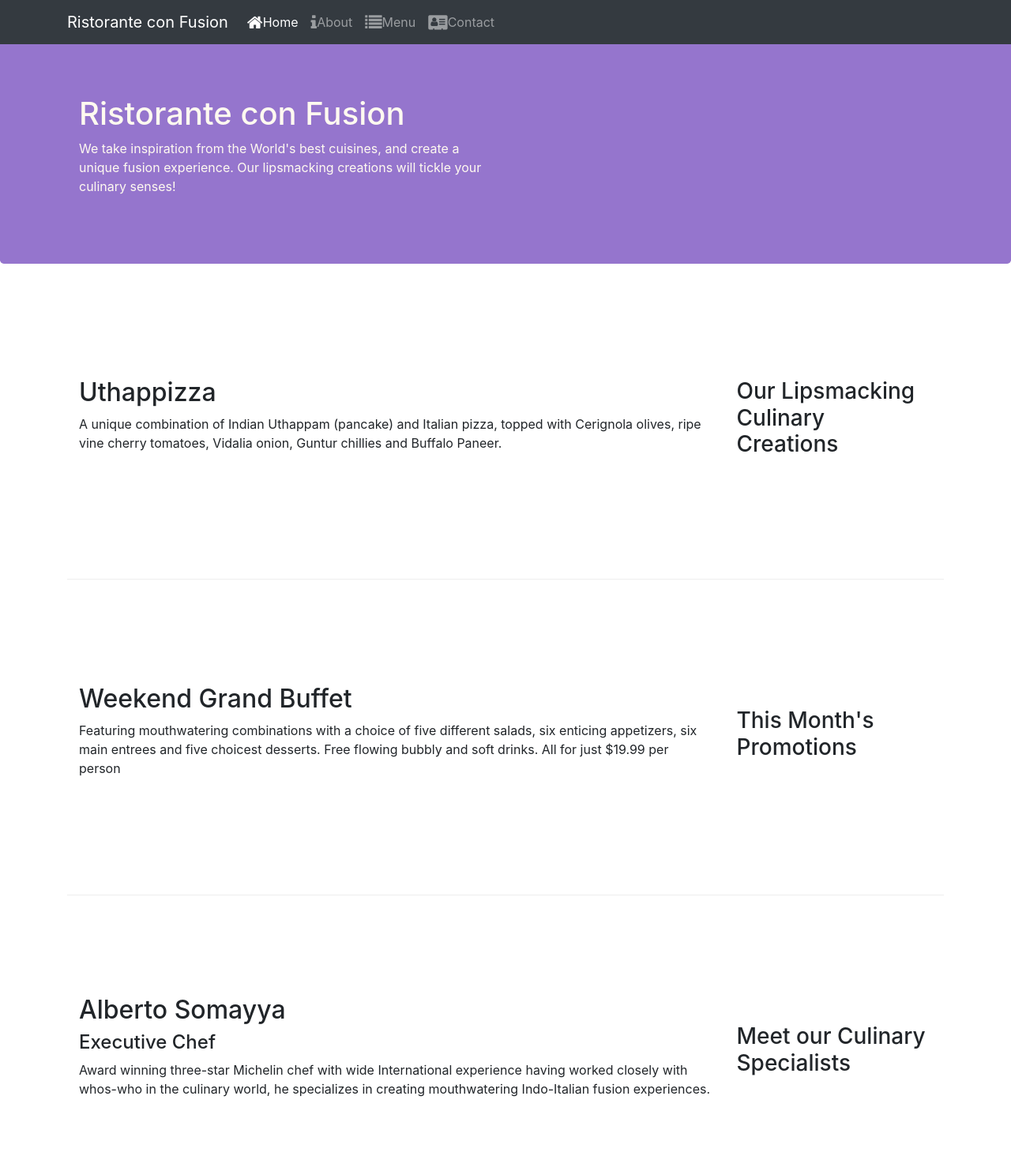
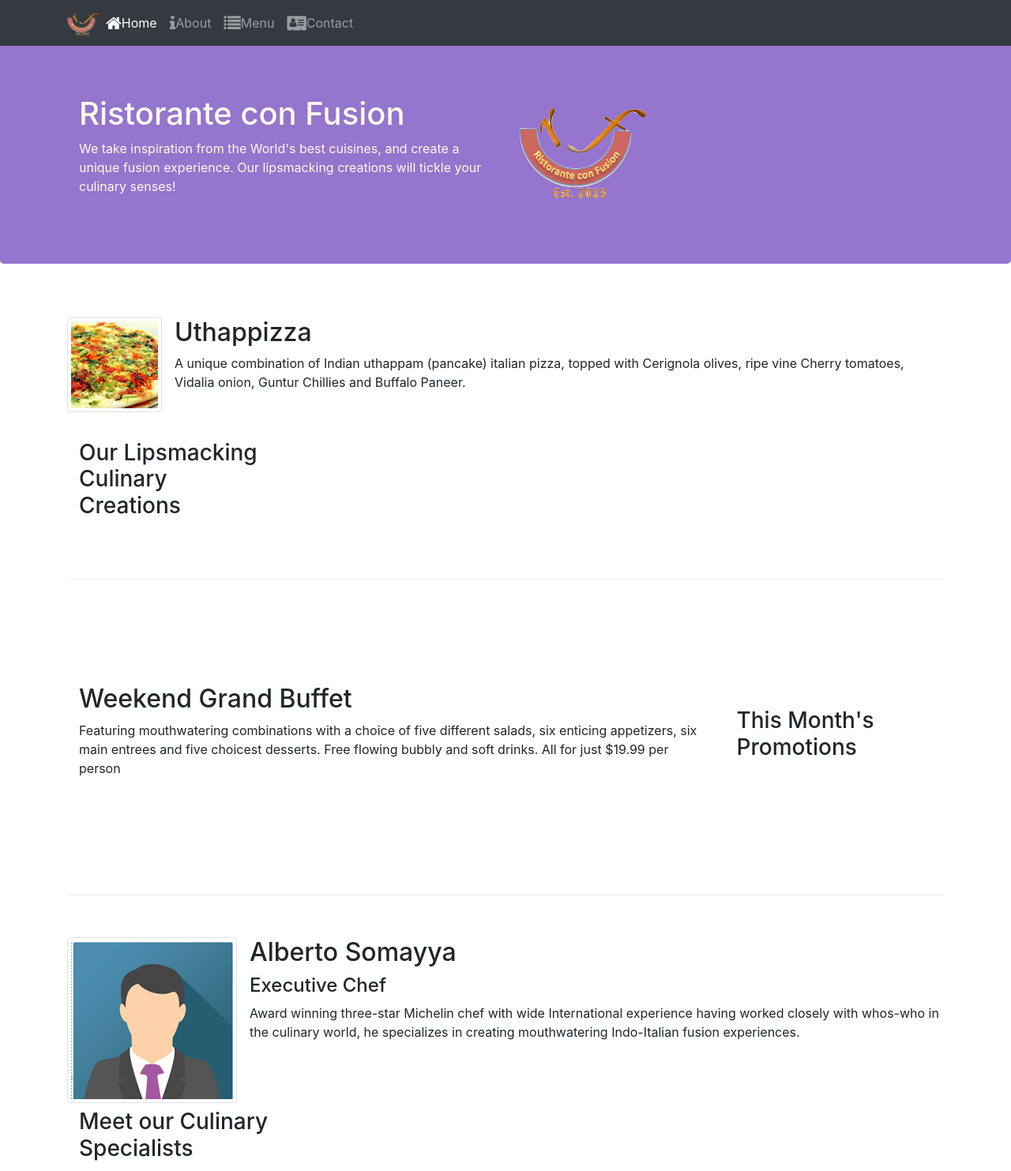
Before and after one commit to thanhtan45/Excercise-5, a website: page index.html in a window 1280 px wide. Shown: the top 1483 px of the page at 79% size. Drawn offline with nearby package versions, Linux system fonts and the light colour scheme.

Commit message:
Images and Media

```diff
--- a/index.html
+++ b/index.html
@@ -18,7 +18,7 @@
             <span class="navbar-toggler-icon" ></span>
         </button>
         <div class="container">
-            <a class="navbar-brand" href="#">Ristorante con Fusion</a>
+            <a class="navbar-brand mr-auto" href="#"><img src="img/logo.png" height="30" width="41"></a>
             <div class="collapse navbar-collapse" id="Navbar">
                 <ul class="navbar-nav mr-auto">
                     <li class="nav-item active "><a class="nav-link" href="#"><span class="fa fa-home fa-lg"></span>Home</a></li>
@@ -33,18 +33,17 @@
     </nav>
 
     <header class="jumbotron">
-        <footer>
         <div class="container">
             <div class="row row-header">
                 <div class="col-12 col-sm-6">
                     <h1>Ristorante con Fusion</h1>
                     <p>We take inspiration from the World's best cuisines, and create a unique fusion experience. Our lipsmacking creations will tickle your culinary senses!</p>
                 </div>
-                    <div class="col-12 col-sm">
+                <div class="col-12 col-sm align-self-center">
+                    <img src="img/logo.png" class="img-fluid">
                 </div>
             </div>
         </div>
-        </footer>
     </header>
 
     <div class="container">
@@ -52,9 +51,13 @@
             <div class="col-12 col-sm-4 order-sm-last col-md-3">
                 <h3>Our Lipsmacking Culinary Creations</h3>
             </div>
-            <div class="col col-sm order-sm-first col-md">
-                <h2>Uthappizza</h2>
-                <p>A unique combination of Indian Uthappam (pancake) and Italian pizza, topped with Cerignola olives, ripe vine cherry tomatoes, Vidalia onion, Guntur chillies and Buffalo Paneer.</p>
+            <div class="media">
+                <img class="d-flex mr-3 img-thumbnail align-self-center" src="img/uthappizza.png" alt="Uthappizza">
+                <div class="media-body">
+                    <h2 class="mt-0">Uthappizza</h2>
+                    <p class="d-none d-sm-block">A unique combination of Indian uthappam (pancake) italian pizza, topped with Cerignola olives, ripe vine Cherry tomatoes, Vidalia onion, Guntur Chillies and Buffalo Paneer.
+                    </p>
+                </div>
             </div>
         </div>
 
@@ -73,10 +76,14 @@
             <div class="col-12 col-sm-4 order-sm-last col-md-3">
                 <h3>Meet our Culinary Specialists</h3>
             </div>
-            <div class="col col-sm order-sm-first col-md">
-                <h2>Alberto Somayya</h2>
+            <div class="media">
+                <img class="d-flex mr-3 img-thumbnail align-self-center" src="img/alberto.png" alt="alberto">
+                <div class="media-body">
+                    <h2 class="mt-0">Alberto Somayya</h2>
                     <h4>Executive Chef</h4>
-                <p>Award winning three-star Michelin chef with wide International experience having worked closely with whos-who in the culinary world, he specializes in creating mouthwatering Indo-Italian fusion experiences. </p>
+                    <p class="d-none d-sm-block">Award winning three-star Michelin chef with wide International experience having worked closely with whos-who in the culinary world, he specializes in creating mouthwatering Indo-Italian fusion experiences.
+                    </p>
+                </div>
             </div>
         </div>
     </div>
```
Lines whose indentation alone changed are shown as unchanged.
